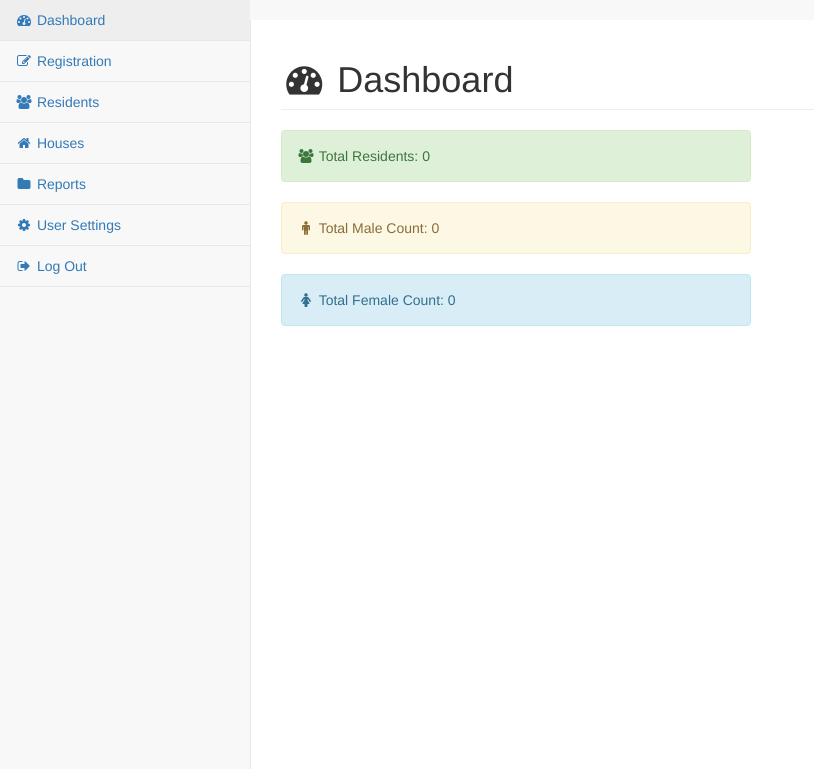
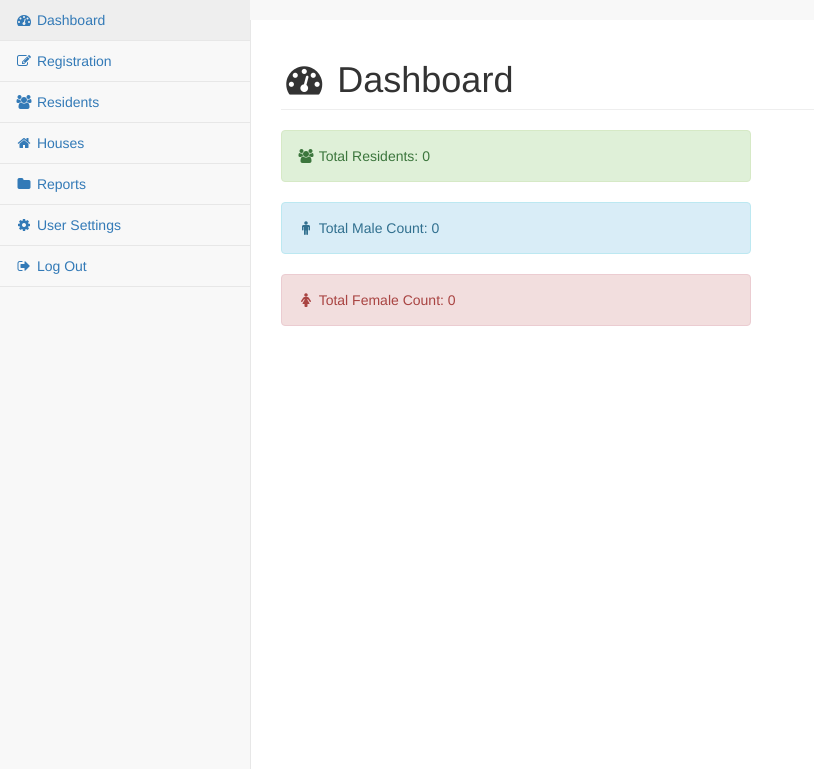
Before and after one commit to hideshi/mit_business_intelligence_new, a PHP site: page /pages/index.php in a window 1280 px wide. Shown: the part 51-820 px from the top of the page, without its empty margins (0-814 px from the left). Run offline with PHP 8.4, Linux system fonts and the light colour scheme; the visitor is signed in with stand-in values (Sample User, id 1); data that the repository does not hold is empty.

Commit message:
Modified color on pie chart

```diff
--- a/pages/index.php
+++ b/pages/index.php
@@ -43,8 +43,8 @@ include("../includes/sidebar.php");
             <div class="row">
 				<div class="col-md-6">
 					<div class="alert alert-success" role="alert"><i class="fa fa-users fa-fw"></i> Total Residents: <?php echo $total;?></div>
-					<div class="alert alert-warning" role="alert"><i class="fa fa-male fa-fw"></i> Total Male Count: <?php echo $male;?></div>
-					<div class="alert alert-info" role="alert"><i class="fa fa-female fa-fw"></i> Total Female Count: <?php echo $female;?></div>
+					<div class="alert alert-info" role="alert"><i class="fa fa-male fa-fw"></i> Total Male Count: <?php echo $male;?></div>
+					<div class="alert alert-danger" role="alert"><i class="fa fa-female fa-fw"></i> Total Female Count: <?php echo $female;?></div>
 				</div>
 			   <div class="col-md-6">
 					<div id="canvas-holder">
@@ -93,7 +93,7 @@ include("../includes/sidebar.php");
 
 				{
 					value:  <?php echo $female; ?>,
-					color:"#F5A9E1",
+					color:"#F6CEE3",
 					highlight: "#FE2E64",
 					label: "Female"
 				},
```
